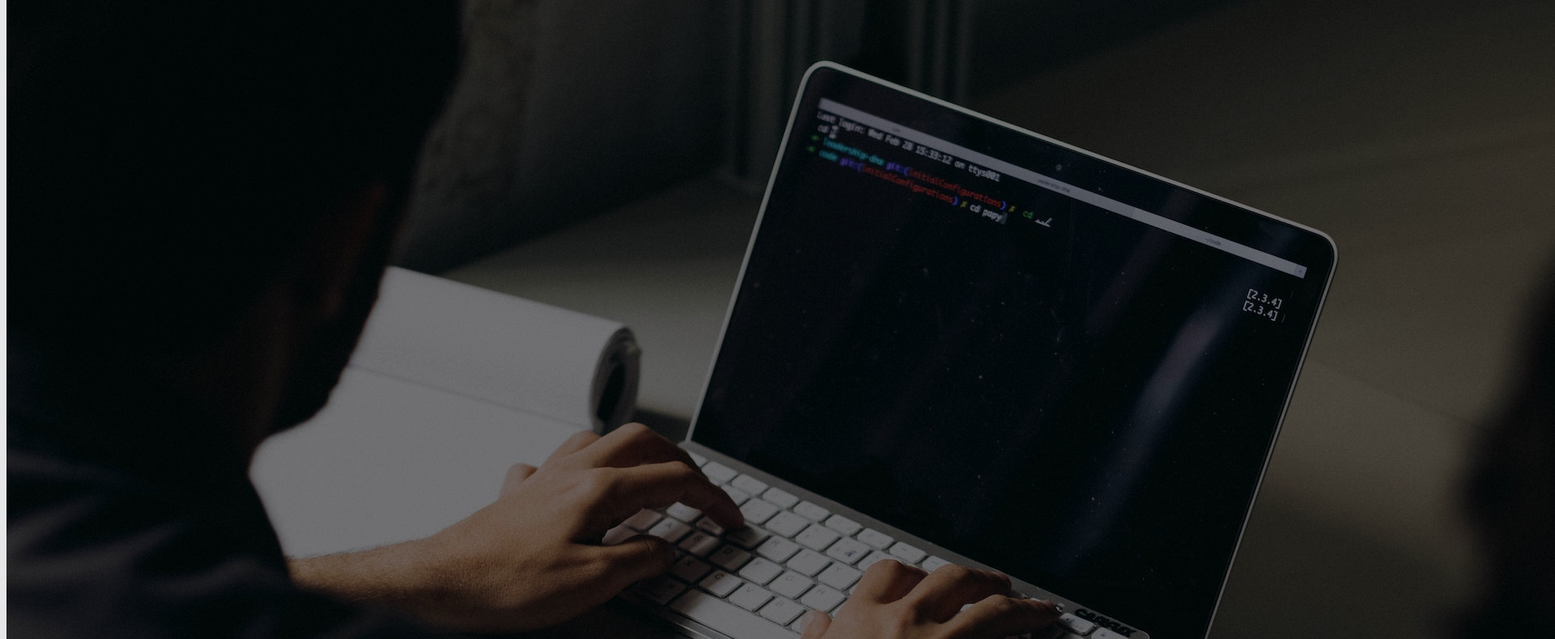
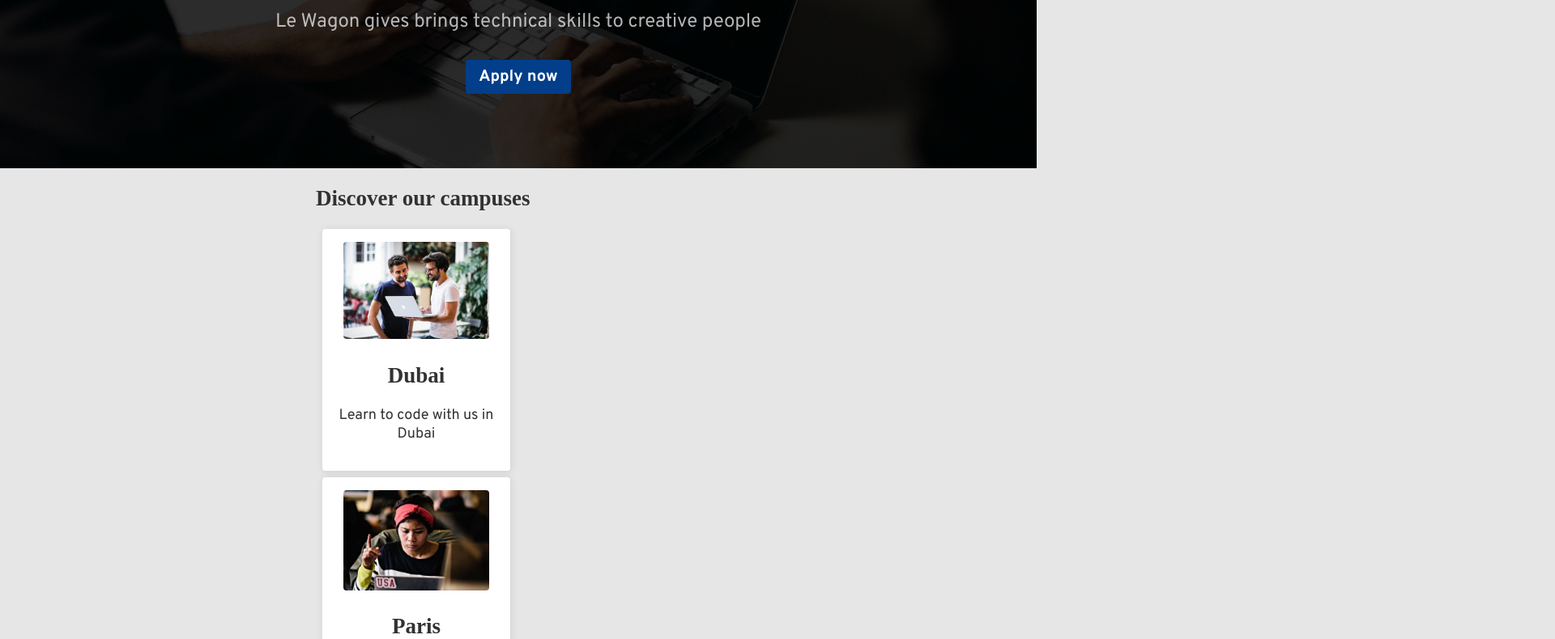
Before and after one commit to Sajakhtar/lewagon-landing-page-workshop, a plain HTML site: page index.html in a window 1280 px wide. Shown: the part 189-979 px from the top of the page at 81% size, 1920 px wide, since content can reach past the window. Drawn offline with Linux system fonts and the light colour scheme; a web font is replaced by a local one.

Commit message:
add classes and custom css design

```diff
--- a/index.html
+++ b/index.html
@@ -11,31 +11,30 @@
 </head>
 <body>
   <!-- Banner section -->
-  <div>
+  <div class="banner">
     <h1>Change you life, learn to code</h1>
     <p>Le Wagon gives brings technical skills to creative people</p>
-    <a href="https://www.lewagon.com/" target="blank">Apply now</a>
-    <img src="images/background.jpg" alt="banner-image">
+    <a class="btn-blue" href="https://www.lewagon.com/" target="blank">Apply now</a>
   </div>
 
   <!-- Cards section -->
-  <div>
+  <div class="container">
 
     <h2>Discover our campuses</h2>
 
-    <div>
+    <div class="card-white">
       <img src="images/london.jpg" alt="Dubai Campus">
       <h2>Dubai</h2>
       <p>Learn to code with us in Dubai</p>
     </div>
 
-    <div>
+    <div class="card-white">
       <img src="images/paris.jpg" alt="Paris Campus">
       <h2>Paris</h2>
       <p>Learn to code with us in Paris</p>
     </div>
 
-    <div>
+    <div class="card-white">
       <img src="images/london.jpg" alt="Shanghai Campus">
       <h2>Shanghai</h2>
       <p>Learn to code with us in Shanghai</p>
@@ -44,7 +43,7 @@
   </div>
 
   <!-- Footer section -->
-  <div>
+  <div class="footer">
     <p>Made with at 💙 Le Wagon</p>
   </div>
 </body>
--- a/style.css
+++ b/style.css
@@ -5,7 +5,7 @@ body {
   font-size: 18px;
   color: rgb(50, 50, 50);
   background-color: rgb(230, 230, 230);
-
+  margin: 0
 }
 
 
@@ -14,14 +14,68 @@ h1 ,h2 {
 }
 
 a {
-  color: white;
-  background-color: #023e8a;
   text-decoration: none;
   font-weight: bold;
-  font-size: 24px;
+  font-size: 20px;
 }
 
 
-a:hover {
+/* Custom Class Design */
+
+.banner {
+  background-image: linear-gradient(rgba(0,0,0,0.6), rgba(0,0,0,0.6)), url("images/background.jpg");
+  background-size: cover;
+  background-position: center;
+  color: white;
+  text-align: center;
+  padding: 100px 0;
+}
+
+.banner h1 {
+  font-size: 40px;
+}
+
+.banner p {
+  opacity: 0.7;
+  font-size: 24px;
+  margin-bottom: 40px;
+}
+
+
+.btn-blue {
+  color: white;
+  background-color: #023e8a;
+  padding: 8px 16px;
+  border-radius: 4px;
+}
+
+.btn-blue:hover {
   background-color: #0077b6;
 }
+
+.container {
+  width: 500px;
+  margin: 0 auto;
+}
+
+.card-white {
+  background-color: white;
+  box-shadow: 1px 1px 10px rgba(0,0,0,0.1);
+  border-radius: 4px;
+  padding: 16px;
+  margin: 8px;
+  text-align: center;
+  width: 200px;
+}
+
+.card-white img {
+  max-width: 180px;
+  border-radius: 4px;
+}
+
+.footer {
+  background-color: #0096c7;
+  color: white;
+  text-align: center;
+  padding: 16px 0;
+}
```
